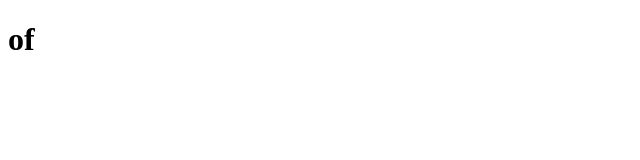
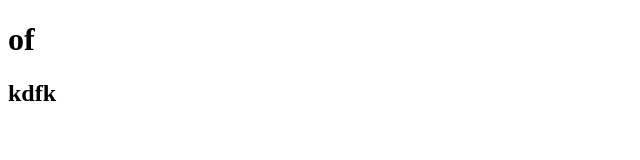
Before and after one commit to AbidaShahid14/Github-Assignment, a plain HTML site: page index.html in a window 1280 px wide. Shown: the full height of the page, 0-640 px from the left. Drawn offline with Linux system fonts and the light colour scheme.

Commit message:
second commit

```diff
--- a/index.html
+++ b/index.html
@@ -7,5 +7,6 @@
 </head>
 <body>
     <h1>of</h1>
+    <h2>kdfk</h2>
 </body>
 </html>
```
